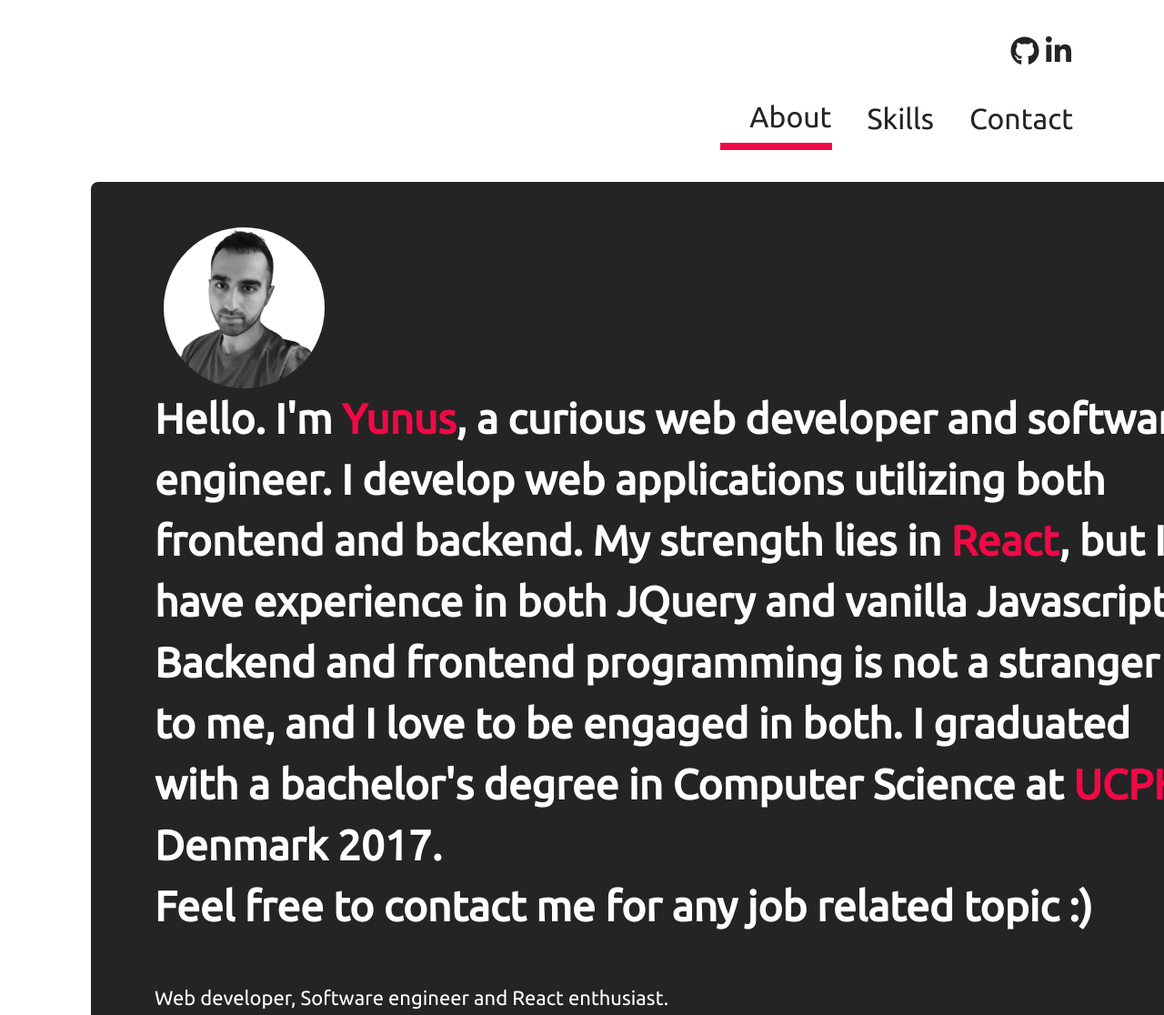
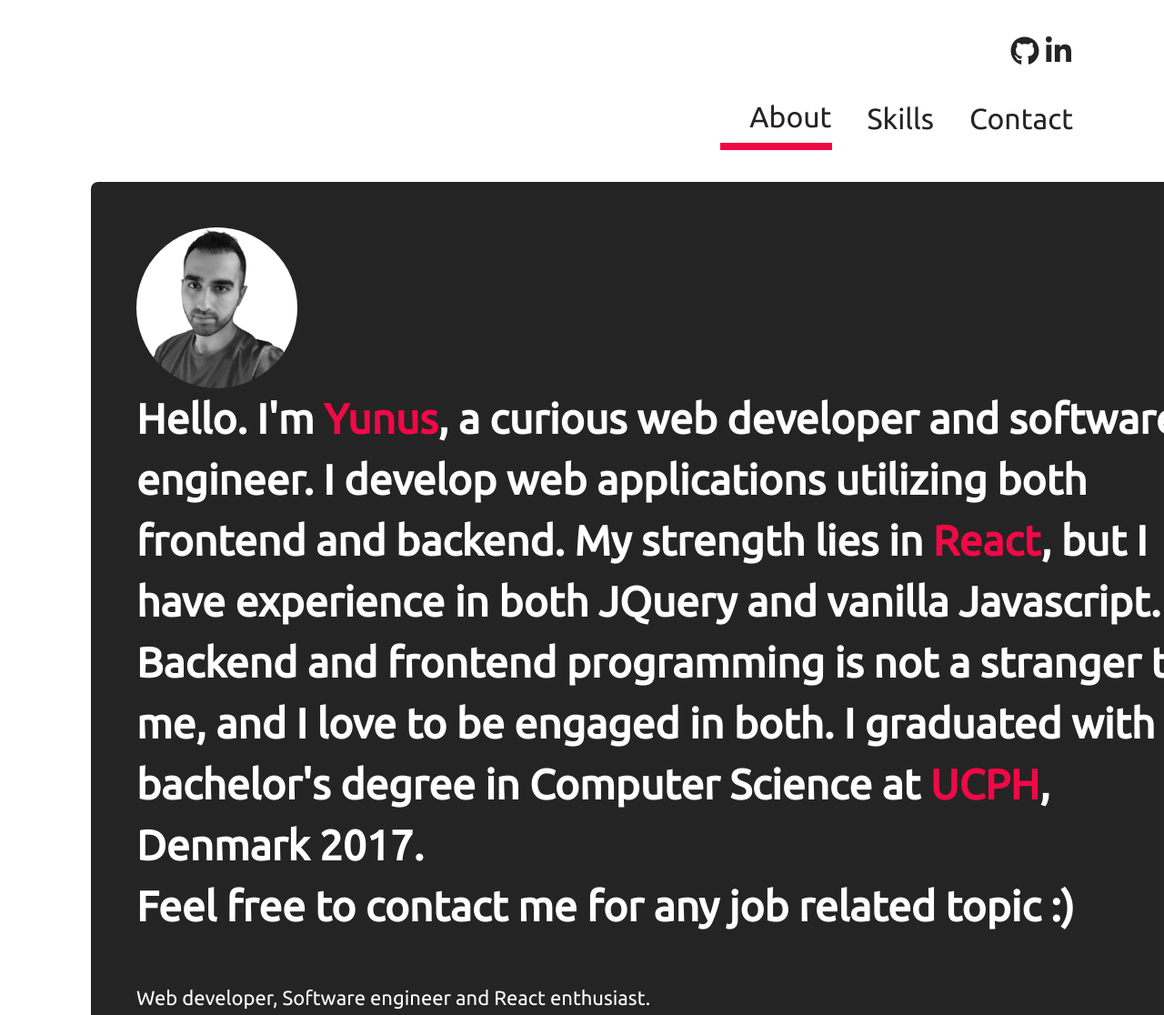
Before and after one commit to bridgecrew-perf6/portfolio-3, a Gatsby site: page / in a window 1280 px wide. Shown: the top 1116 px of the page at 91% size. Built offline with nearby package versions, Linux system fonts and the light colour scheme; Gatsby itself is replaced by a stand-in of ours.

Commit message:
Page component and css fix

```diff
--- a/gatsby-config.js
+++ b/gatsby-config.js
@@ -32,7 +32,7 @@ module.exports = {
         background_color: `#663399`,
         theme_color: `#663399`,
         display: `minimal-ui`,
-        icon: `src/images/mig.png`, // This path is relative to the root of the site.
+        icon: `src/images/me.png`, // This path is relative to the root of the site.
       },
     },
     // this (optional) plugin enables Progressive Web App + Offline functionality
--- a/src/components/Hero/HeroElements.js
+++ b/src/components/Hero/HeroElements.js
@@ -1,62 +1,10 @@
 import styled from "styled-components"
 
-export const HeroSection = styled.div`
+export const HeroWrapper = styled.div`
   width: 100%;
-  height: 100vh;
-  padding-top: 200px;
-  @media screen and (max-width: 891px) {
-    padding-top: 150px;
-    height: 100%;
-  }
-`
-export const HeroContainer = styled.div`
-  width: 100%;
-  max-width: 1500px;
-  margin: 0 100px 0 100px;
-  display: flex;
-  justify-content: flex-start;
-  @media screen and (max-width: 891px) {
-    padding: 0;
-    margin: 0 auto;
-  }
-`
-export const HeroRow = styled.div`
-  background-color: #242424;
-  display: flex;
-  justify-content: space-between;
-  border-radius: 8px;
-  width: 100%;
-  flex-direction: column;
-  padding: 50px 50px;
-  @media screen and (max-width: 891px) {
-    padding: 0;
-    margin: 0 15px 15px 15px;
-  }
 `
 
-export const HeroFirstCol = styled.div`
-  flex-basis: 20%;
-  max-width: 20%;
-  display: flex;
-  align-items: center;
-  @media screen and (max-width: 891px) {
-    flex-basis: 100%;
-    max-width: 100%;
-    margin-bottom: 10px;
-  }
-`
-export const HeroSecondCol = styled.div`
-  flex-basis: 100%;
-  max-width: 100%;
-  margin-left: 20px;
-  @media screen and (max-width: 891px) {
-    flex-basis: 100%;
-    max-width: 100%;
-    margin-left: 0;
-  }
-`
-
-export const HeroWrapper = styled.div`
+export const HeroTextWrapper = styled.div`
   h1 {
     font-weight: 600;
     font-size: 46px;
@@ -71,7 +19,6 @@ export const HeroWrapper = styled.div`
     line-height: 33px;
   }
   @media screen and (max-width: 891px) {
-    padding: 0 25px;
     h1 {
       font-weight: 600;
       font-size: 25px;
@@ -84,11 +31,11 @@ export const HeroWrapper = styled.div`
     }
   }
 `
+
 export const HeroImgWrapper = styled.div`
-  width: 75%;
-  margin: 0 auto;
+  width: 15%;
   @media screen and (max-width: 891px) {
     width: 50%;
-    margin: 20px auto 0 auto;
+    margin: 10px auto 10px auto;
   }
 `
--- a/src/components/Hero/index.js
+++ b/src/components/Hero/index.js
@@ -1,20 +1,13 @@
 import React from "react"
 import { useStaticQuery, graphql } from "gatsby"
 import Img from "gatsby-image"
-import {
-  HeroSection,
-  HeroContainer,
-  HeroRow,
-  HeroFirstCol,
-  HeroSecondCol,
-  HeroWrapper,
-  HeroImgWrapper,
-} from "./HeroElements"
+import { HeroWrapper, HeroImgWrapper, HeroTextWrapper } from "./HeroElements"
+import { Section, Container } from "../Page/PageElements"
 
 const Hero = () => {
   const data = useStaticQuery(graphql`
     query {
-      meImage: file(relativePath: { eq: "mig.png" }) {
+      meImage: file(relativePath: { eq: "me.png" }) {
         childImageSharp {
           fluid(quality: 100) {
             ...GatsbyImageSharpFluid
@@ -26,10 +19,9 @@ const Hero = () => {
 
   return (
     <>
-      <HeroSection>
-        <HeroContainer>
-          <HeroRow>
-            <HeroFirstCol>
+      <Section>
+        <Container>
+          <HeroWrapper>
             <HeroImgWrapper>
               <Img
                 imgStyle={{ borderRadius: "100%" }}
@@ -38,28 +30,25 @@ const Hero = () => {
                 fadeIn
               />
             </HeroImgWrapper>
-            </HeroFirstCol>
-            <HeroSecondCol>
-              <HeroWrapper>
+            <HeroTextWrapper>
               <h1>
-                  Hello. I&#39;m <span style={{ color: "#f00946" }}>Yunus</span>
-                  , a curious web developer and software engineer. I develop web
+                Hello. I&#39;m <span style={{ color: "#f00946" }}>Yunus</span>,
+                a curious web developer and software engineer. I develop web
                 applications utilizing both frontend and backend. My strength
                 lies in <span style={{ color: "#f00946" }}>React</span>, but I
                 have experience in both JQuery and vanilla Javascript. Backend
-                  and frontend programming is not a stranger to me, and I love
-                  to be engaged in both. I graduated with a bachelor's degree in
+                and frontend programming is not a stranger to me, and I love to
+                be engaged in both. I graduated with a bachelor's degree in
                 Computer Science at{" "}
                 <span style={{ color: "#f00946" }}>UCPH</span>, Denmark 2017.
                 <br></br>
                 Feel free to contact me for any job related topic :)
               </h1>
               <p>Web developer, Software engineer and React enthusiast.</p>
+            </HeroTextWrapper>
           </HeroWrapper>
-            </HeroSecondCol>
-          </HeroRow>
-        </HeroContainer>
-      </HeroSection>
+        </Container>
+      </Section>
     </>
   )
 }
--- a/src/components/Nav/index.js
+++ b/src/components/Nav/index.js
@@ -67,17 +67,29 @@ const Nav = () => {
             </SocialMenu>
             <NavMenu isClick={click}>
               <NavItem>
-                <NavLink to="/" activeStyle={ACTIVE_STYLE}>
+                <NavLink
+                  to="/"
+                  onClick={() => setClick(false)}
+                  activeStyle={ACTIVE_STYLE}
+                >
                   About
                 </NavLink>
               </NavItem>
               <NavItem>
-                <NavLink to="/skills" activeStyle={ACTIVE_STYLE}>
+                <NavLink
+                  to="/skills"
+                  onClick={() => setClick(false)}
+                  activeStyle={ACTIVE_STYLE}
+                >
                   Skills
                 </NavLink>
               </NavItem>
               <NavItem>
-                <NavLink to="/contact" activeStyle={ACTIVE_STYLE}>
+                <NavLink
+                  to="/contact"
+                  onClick={() => setClick(false)}
+                  activeStyle={ACTIVE_STYLE}
+                >
                   Contact
                 </NavLink>
               </NavItem>
--- /dev/null
+++ b/src/components/Page/PageElements.js
@@ -0,0 +1,34 @@
+import styled, { css } from "styled-components"
+
+export const Section = styled.div`
+  width: 100%;
+  height: 100%;
+  margin-top: 200px;
+  margin-bottom: 100px;
+  @media screen and (max-width: 891px) {
+    margin-top: 100px;
+    margin-bottom: 0;
+    padding: 0 12px 12px 12px;
+  }
+`
+export const Container = styled.div`
+  width: 100%;
+  max-width: 1500px;
+  margin: 0 100px;
+  border-radius: 8px;
+  background-color: #242424;
+  padding: 50px;
+  @media screen and (max-width: 891px) {
+    padding: 30px;
+    margin: 0 auto;
+  }
+  ${props =>
+    props.contact &&
+    css`
+      display: flex;
+      flex-direction: row;
+      @media screen and (max-width: 891px) {
+        flex-direction: column;
+      }
+    `}
+`
```
Also changed, not shown: src/components/Contact/ContactElements.js (+11 -32 lines), src/components/Contact/index.js (+10 -8 lines), src/components/Page/index.js (added, +14 -0 lines), src/components/Skills/SkillsElements.js (+1 -22 lines), src/components/Skills/index.js (+6 -10 lines), src/images/me.png (added), src/images/mig.png (deleted). Lines whose indentation alone changed are shown as unchanged.
